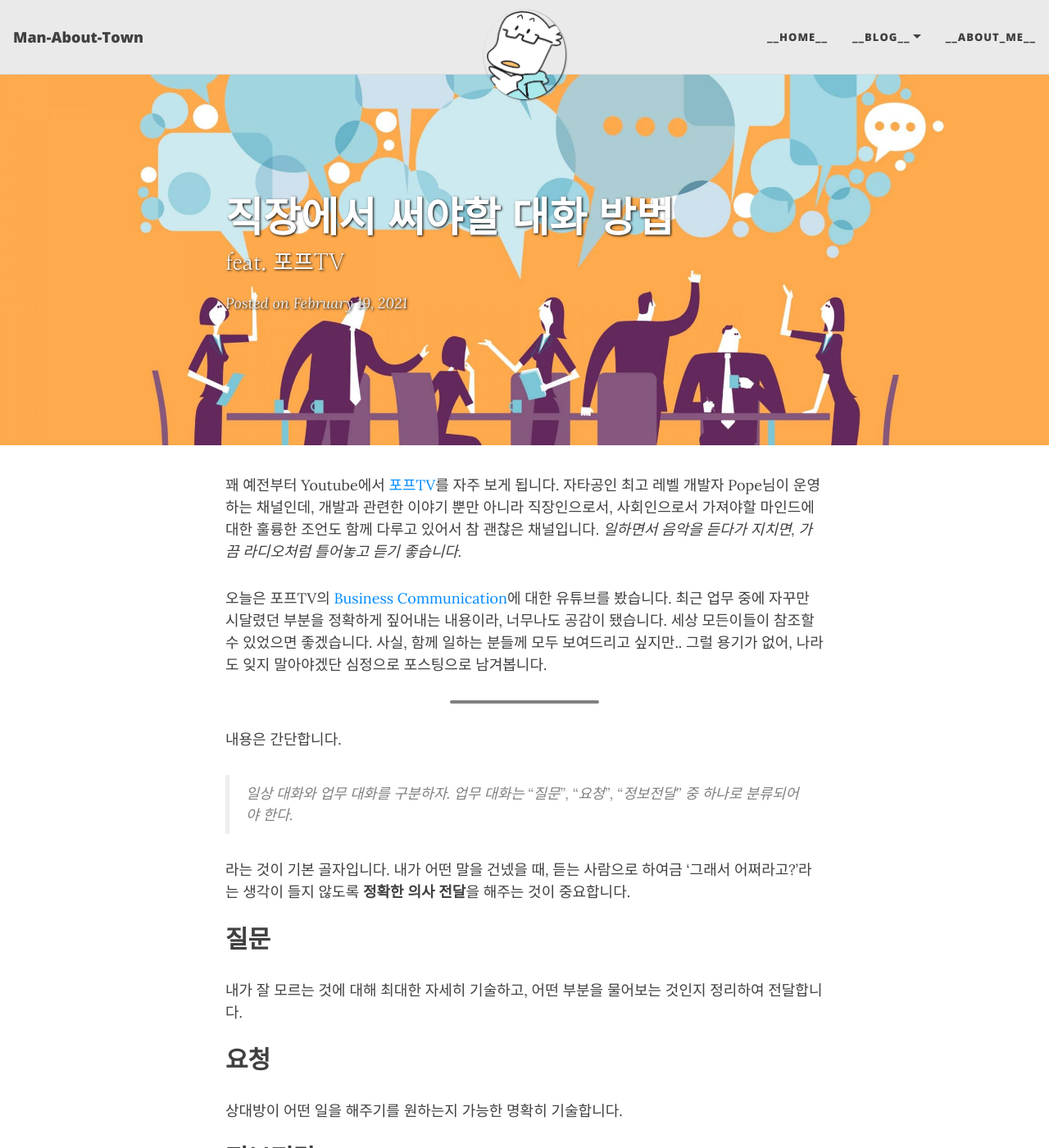
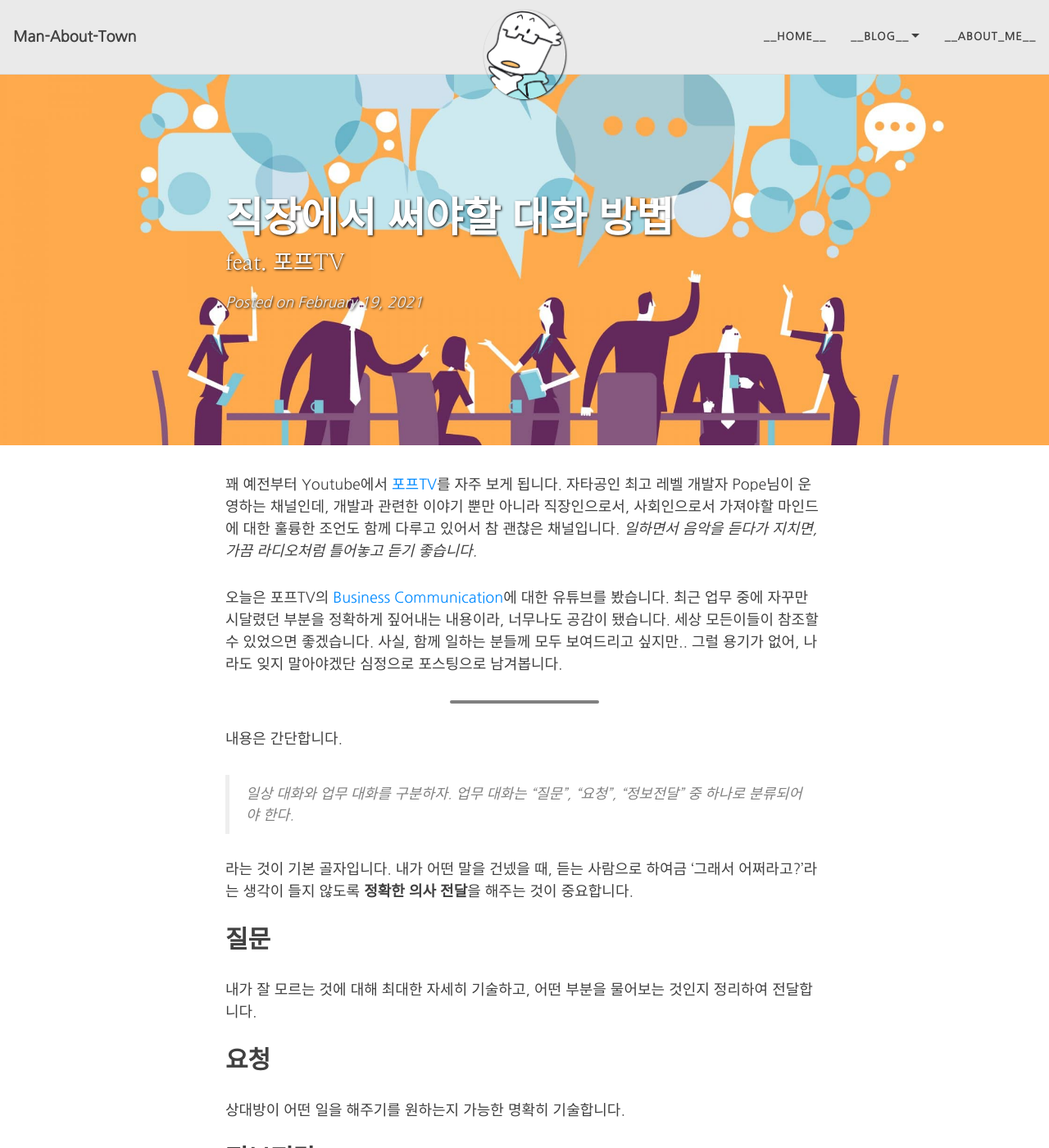
Before and after one commit to YongWookHa/yongwookha.github.io, a Jekyll site: the page built from collections/_LifeAndTravel/2021-02-19-Business-Communication.md, in a window 1280 px wide and 1400 px high. Shown: the whole window at 82% size. Built offline with Jekyll 4.4.1, drawn with Linux system fonts in a browser that asks for light colours; nearby versions of some CDN libraries; some web fonts are replaced; comment, search, counter and statistics services are not loaded.

Commit message:
change fonts

```diff
--- a/assets/css/beautifuljekyll.css
+++ b/assets/css/beautifuljekyll.css
@@ -3,8 +3,8 @@ layout: null
 ---
 
 @import url("pygment_highlights.css");
-@import url("https://fonts.googleapis.com/css?family=Nanum+Myeongjo|Noto+Sans&display=swap");
-@import url("https://cdn.rawgit.com/innks/NanumSquareRound/master/nanumsquareround.min.css");
+@import url("https://fonts.googleapis.com/css2?family=Nanum+Myeongjo&display=swap");
+@import url("https://fonts.googleapis.com/css2?family=Nanum+Gothic&display=swap");
 
 /* --- General --- */
 
@@ -13,7 +13,7 @@ html {
 }
 
 body {
-  font-family: 'NanumSquareRound', 'Lora', 'Times New Roman', serif;
+  font-family: 'Nanum Gothic', 'Lora', 'Times New Roman', serif;
   font-size: 1.125rem;
   color: {{ site.text-col | default: "#404040" }};
   position: relative;
@@ -126,7 +126,7 @@ img {
 .navbar-custom {
   background-color: {{ site.navbar-col | default: "#EAEAEA" }};
   border-bottom: 1px solid {{ site.navbar-border-col | default: "#DDDDDD" }};
-  font-family: 'NanumSquareRound', 'Open Sans', 'Helvetica Neue', Helvetica, Arial, sans-serif;
+  font-family: 'Nanum Gothic', 'Open Sans', 'Helvetica Neue', Helvetica, Arial, sans-serif;
   {% if site.navbar-img %}
     background-image: url({{ site.navbar-img | relative_url }});
     background-attachment: fixed;
@@ -396,7 +396,7 @@ footer .list-inline {
   margin-bottom: 1.875rem;
 }
 footer .copyright {
-  font-family: 'NanumSquareRound', 'Open Sans', 'Helvetica Neue', Helvetica, Arial, sans-serif;
+  font-family: 'Nanum Gothic', 'Open Sans', 'Helvetica Neue', Helvetica, Arial, sans-serif;
   text-align: center;
   margin-bottom: 0;
   margin-top: 0;
@@ -408,7 +408,7 @@ footer .theme-by {
 footer .footer-custom-content {
   text-align: center;
   margin-bottom: 0.9375rem;
-  font-family: 'NanumSquareRound', 'Open Sans', 'Helvetica Neue', Helvetica, Arial, sans-serif;
+  font-family: 'Nanum Gothic', 'Open Sans', 'Helvetica Neue', Helvetica, Arial, sans-serif;
 }
 
 @media (min-width: 768px) {
@@ -446,7 +446,7 @@ footer .footer-custom-content {
 
 .post-preview a {
   text-decoration: none;
-  font-family: 'NanumSquareRound', 'Open Sans', 'Helvetica Neue', Helvetica, Arial, sans-serif;
+  font-family: 'Nanum Gothic', 'Open Sans', 'Helvetica Neue', Helvetica, Arial, sans-serif;
   color: {{ site.text-col | default: "#404040" }};
 }
 
@@ -471,7 +471,7 @@ footer .footer-custom-content {
   font-size: 1.125rem;
   font-style: italic;
   margin: 0 0 0.625rem;
-  font-family: 'NanumSquareRound', 'Lora', 'Times New Roman', serif;
+  font-family: 'Nanum Gothic', 'Lora', 'Times New Roman', serif;
 }
 .post-heading .post-meta {
   display: inline-block;
@@ -548,7 +548,7 @@ footer .footer-custom-content {
 /* --- Tags --- */
 
 .blog-tags {
-  font-family: 'NanumSquareRound', 'Open Sans', 'Helvetica Neue', Helvetica, Arial, sans-serif;
+  font-family: 'Nanum Gothic', 'Open Sans', 'Helvetica Neue', Helvetica, Arial, sans-serif;
   font-size: 0.9375rem;
   margin: 1.875rem 0;
 }
@@ -591,7 +591,7 @@ footer .footer-custom-content {
 }
 
 #full-tags-list {
-  font-family: 'NanumSquareRound', 'Open Sans', 'Helvetica Neue', Helvetica, Arial, sans-serif;
+  font-family: 'Nanum Gothic', 'Open Sans', 'Helvetica Neue', Helvetica, Arial, sans-serif;
 }
 
 #full-tags-list .tag-entry {
@@ -782,7 +782,7 @@ nav.top-nav-short-permanent ~ header > .intro-header.big-img {
 }
 
 .pagination .page-item .page-link {
-  font-family: 'NanumSquareRound', 'Open Sans', 'Helvetica Neue', Helvetica, Arial, sans-serif;
+  font-family: 'Nanum Gothic', 'Open Sans', 'Helvetica Neue', Helvetica, Arial, sans-serif;
   text-transform: uppercase;
   font-size: 0.875rem;
   font-weight: 800;
```
